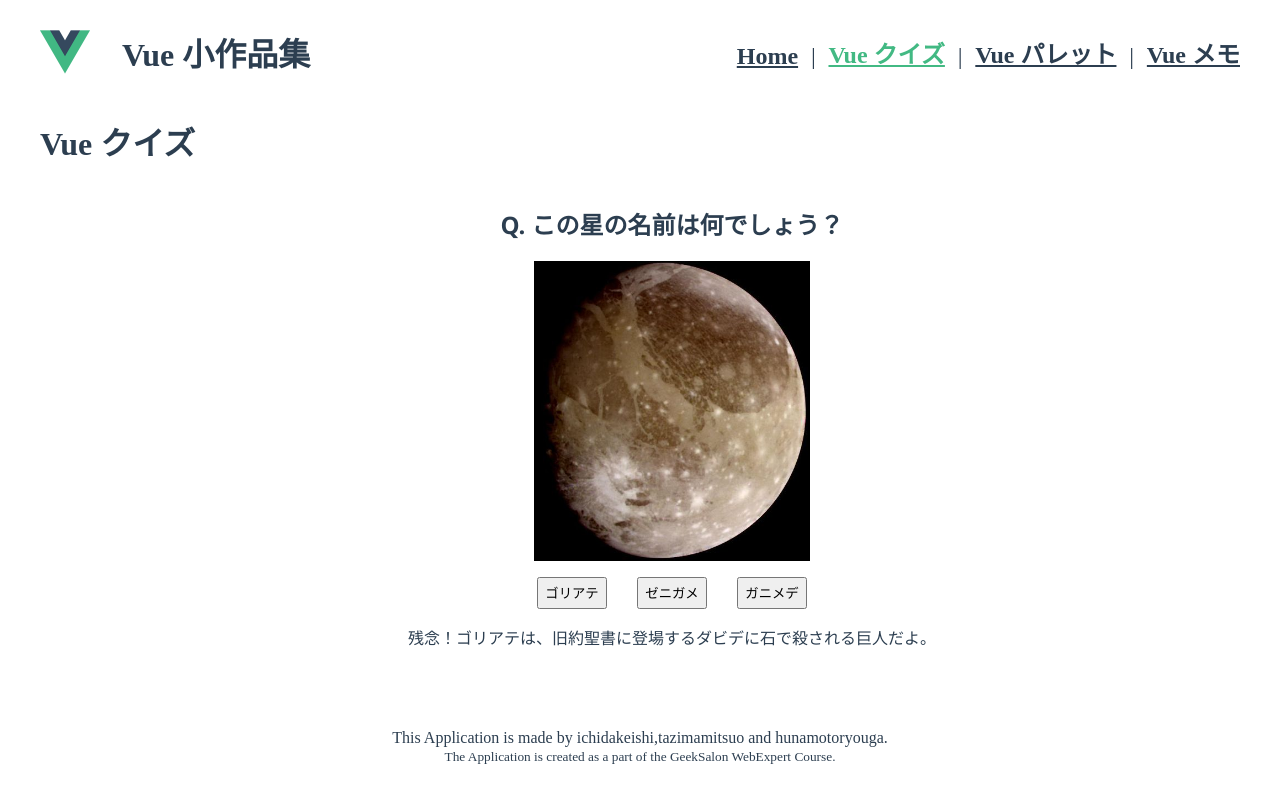
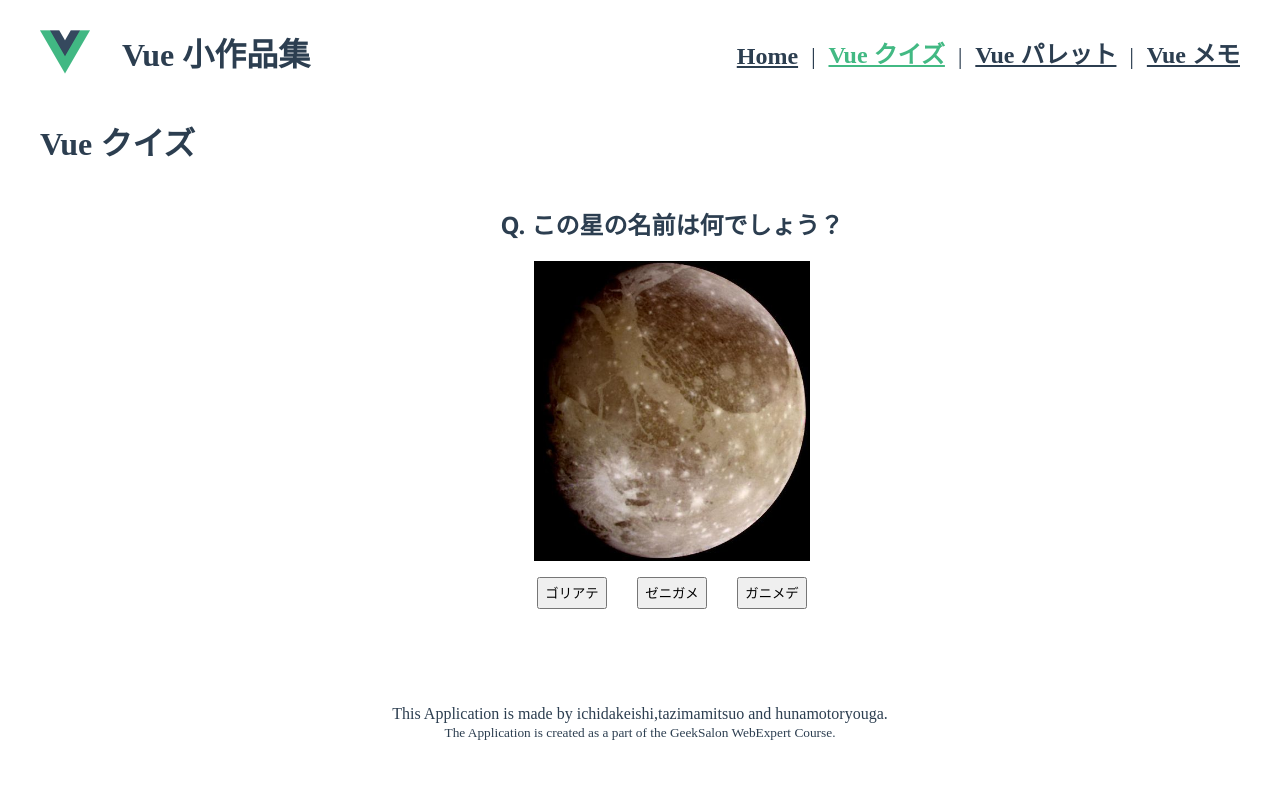
Before and after one commit to webex14-team-10/demo-team-app, a Vue app: page /quiz in a window 1280 px wide. Shown: the top 802 px of the page. Built offline with nearby package versions, Linux system fonts and the light colour scheme.

Commit message:
選択肢ボタンを押すとその選択肢に対応するfeedbackが表示されるようにしました。

```diff
--- a/src/views/QuizApp.vue
+++ b/src/views/QuizApp.vue
@@ -4,11 +4,15 @@
     <h2>Q. {{ quiz.title }}</h2>
     <img class="quiz-image" v-bind:src="quiz.image" v-bind:alt="quiz.title" />
     <div class="container">
-      <button v-for="column in quiz.choices" :key="column.text">
+      <button
+        v-for="column in quiz.choices"
+        :key="column.text"
+        @click="feedback(column.feedback)"
+      >
         {{ column.text }}
       </button>
     </div>
-    <div>{{ quiz.choices[0].feedback }}</div>
+    <div>{{ quizFeedback }}</div>
   </div>
 </template>
 
@@ -36,7 +40,13 @@ export default {
           },
         ],
       },
+      quizFeedback: "",
     }
+  },
+  methods: {
+    feedback: function (a) {
+      this.quizFeedback = a
+    },
   },
 }
 </script>
```
